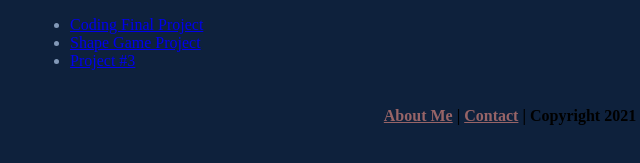
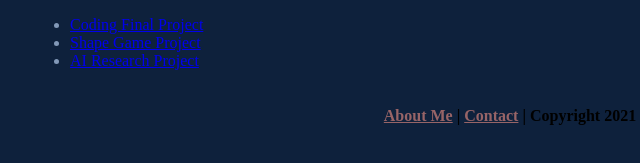
Before and after one commit to 9632213/portfolioecs, a plain HTML site: page ecs/index.html in a window 1280 px wide. Shown: the part 317-480 px from the top of the page, 130-770 px from the left. Drawn offline with Linux system fonts and the light colour scheme.

Commit message:
Update index.html

```diff
--- a/ecs/index.html
+++ b/ecs/index.html
@@ -24,7 +24,7 @@ o<!DOCTYPE html>
             <ul>
                <li><a href="ECSfinal 2.zip">Coding Final Project</a></li>
                <li><a href="ShapeGame.pde.zip">Shape Game Project</a></li>
-               <li><a href="3">Project #3</a></li>
+               <li><a href="3">AI Research Project</a></li>
             </ul>
          </div>
          <div class="footer">
```
